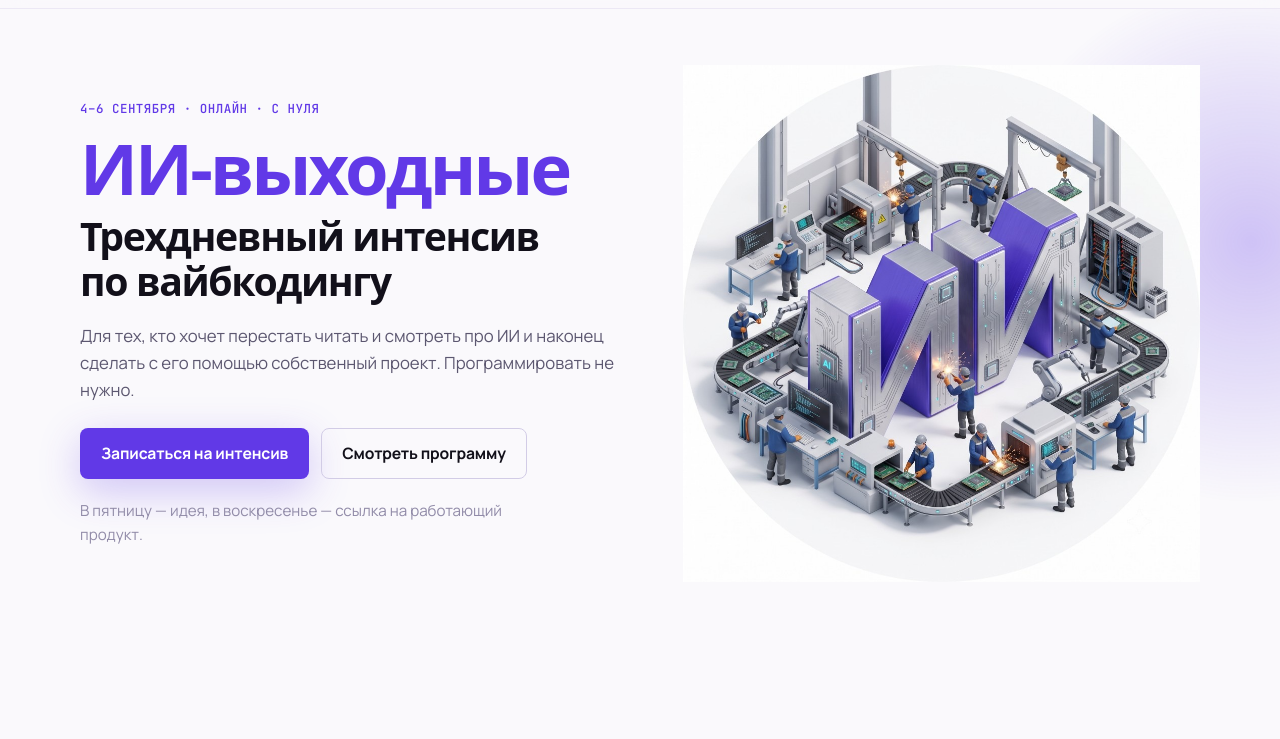
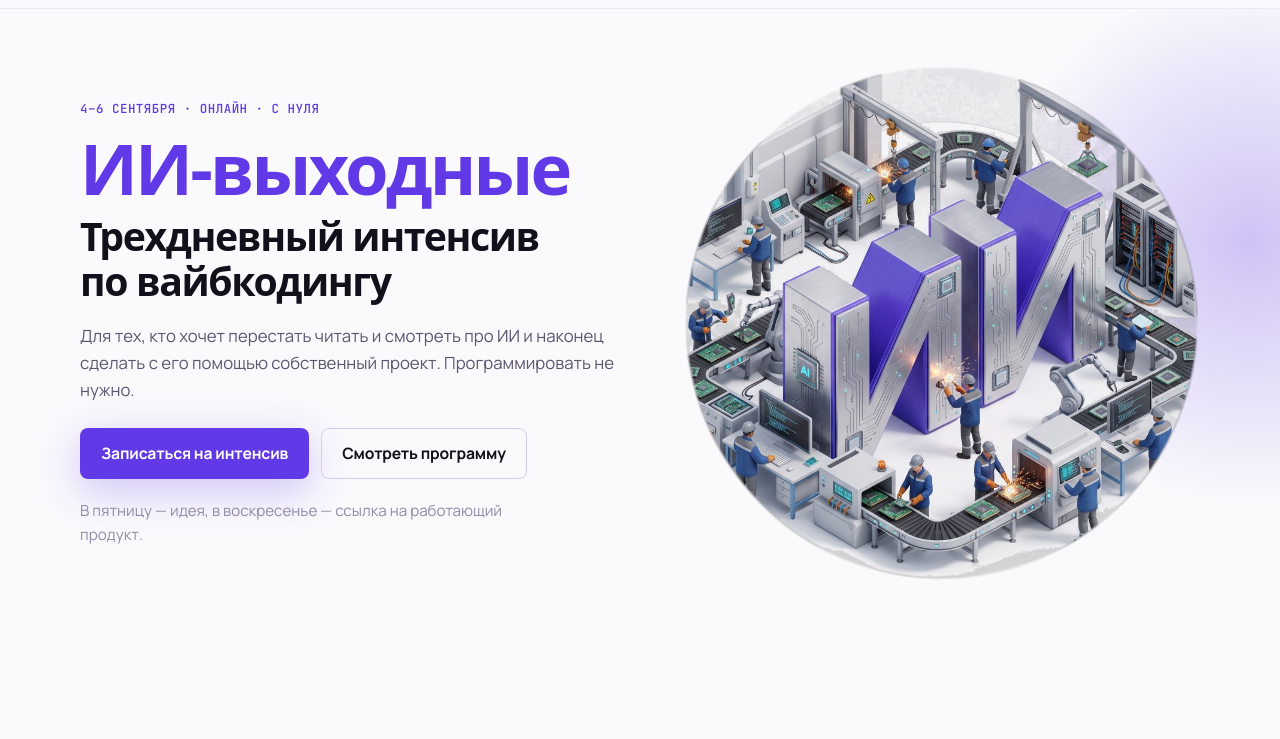
Before and after one commit to dorozhnij/ii-vyhodnye, a plain HTML site: page index.html in a window 1280 px wide. Shown: the part 52-791 px from the top of the page. Drawn offline with Linux system fonts and the light colour scheme; a web font is replaced by a local one.

Commit message:
Make hero illustration a transparent circle.
Co-authored-by: Cursor <cursoragent@cursor.com>

```diff
--- a/css/styles.css
+++ b/css/styles.css
@@ -326,8 +326,9 @@ a:hover {
   display: block;
   width: 100%;
   height: auto;
-  max-width: 560px;
+  max-width: 520px;
   margin-inline: auto;
+  border-radius: 50%;
 }
 
 /* Sections */
--- a/index.html
+++ b/index.html
@@ -8,7 +8,7 @@
   <link rel="preconnect" href="https://fonts.googleapis.com" />
   <link rel="preconnect" href="https://fonts.gstatic.com" crossorigin />
   <link href="https://fonts.googleapis.com/css2?family=JetBrains+Mono:wght@400;500&family=Manrope:wght@400;500;600;700;800&family=Unbounded:wght@500;600;700;800&display=swap" rel="stylesheet" />
-  <link rel="stylesheet" href="css/styles.css?v=3" />
+  <link rel="stylesheet" href="css/styles.css?v=4" />
 </head>
 <body>
   <a class="skip-link" href="#main">К содержанию</a>
@@ -56,10 +56,10 @@
         <div class="hero-visual reveal">
           <img
             class="hero-art"
-            src="assets/hero-ai.jpg?v=2"
+            src="assets/hero-ai.png?v=4"
             alt="Иллюстрация: сборка ИИ-продукта за выходные"
-            width="1024"
-            height="1024"
+            width="863"
+            height="863"
             decoding="async"
           />
         </div>
```
Also changed, not shown: assets/hero-ai.jpg (deleted), assets/hero-ai.png (added).
